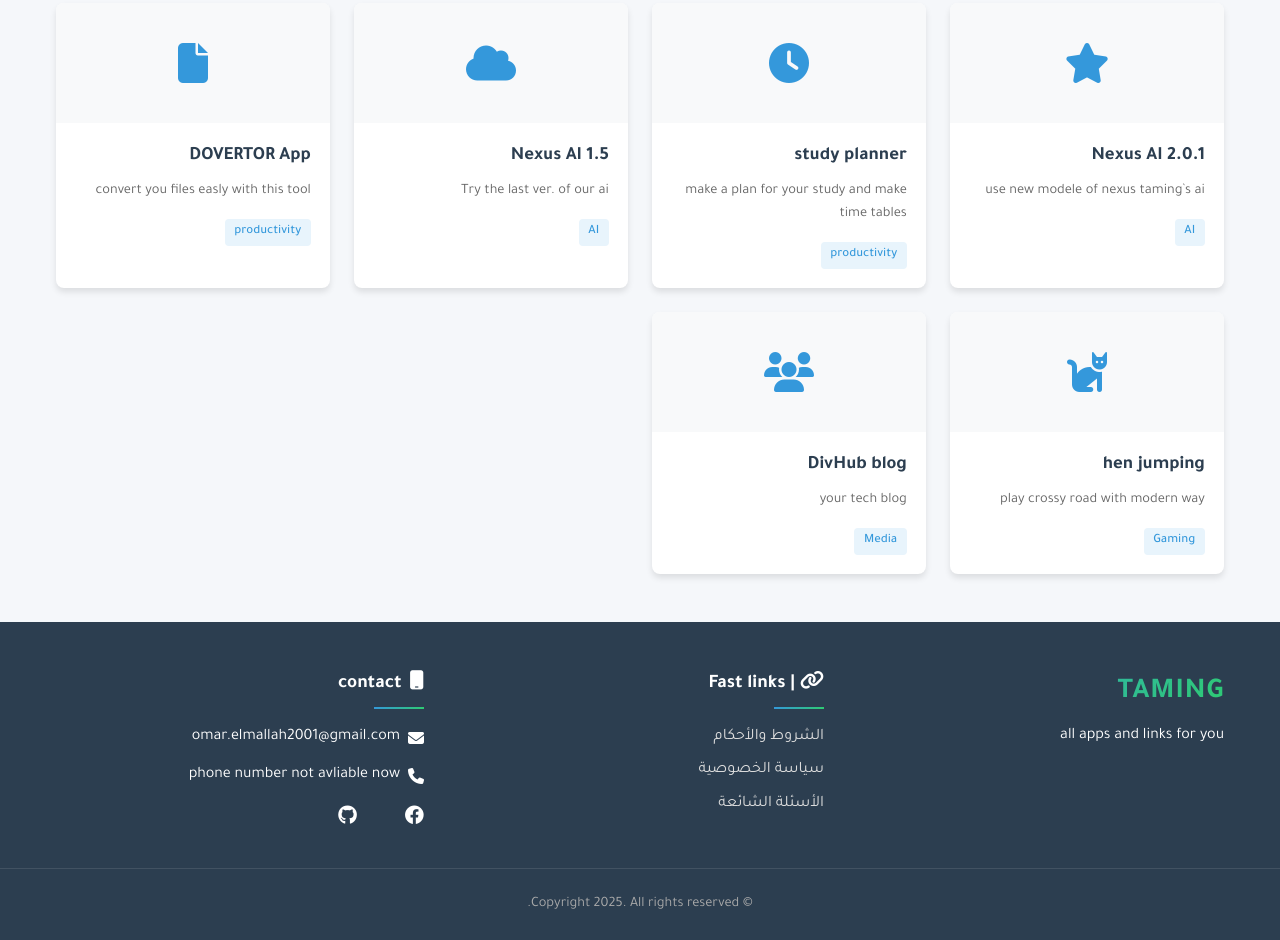
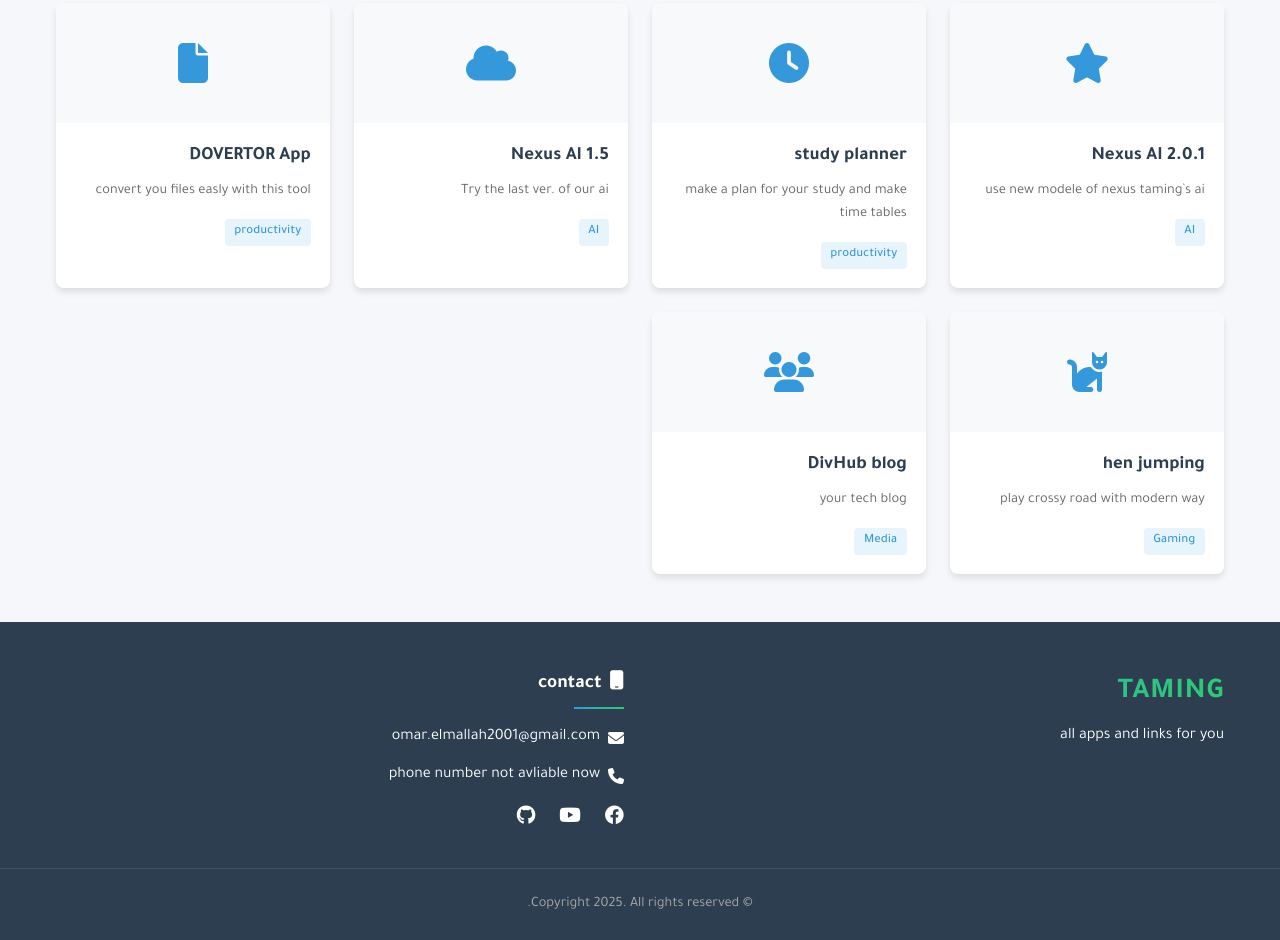
Before and after one commit to omar0elmallah/taming-offical-apps-and-links, a plain HTML site: page index.html in a window 1280 px wide. Shown: the part 564-1504 px from the top of the page. Drawn offline with Linux system fonts and the light colour scheme.

Commit message:
Update index.html

```diff
--- a/index.html
+++ b/index.html
@@ -496,12 +496,7 @@
                 <p>all apps and links for you</p>
             </div>
 
-            <div class="footer-links">
-                <h3><i class="fas fa-link"></i>   |    Fast links</h3>
-                <a href="#">الشروط والأحكام</a>
-                <a href="#">سياسة الخصوصية</a>
-                <a href="#">الأسئلة الشائعة</a>
-            </div>
+
 
             <div class="footer-contact">
                 <h3><i class="fas fa-mobile"></i>contact</h3>
@@ -509,7 +504,7 @@
                 <p><i class="fas fa-phone"></i> phone number not avliable now</p>
                 <div class="social-icons">
                     <a href="https://www.facebook.com/profile.php?id=61577430533360"><i class="fab fa-facebook"></i></a>
-                    <a href="https://www.youtube.com/@Taming_Technology"><i class="fab fa-YouTube"></i></a>
+                    <a href="https://www.youtube.com/@Taming_Technology"><i class="fab fa-youtube"></i></a>
                     <a href="https://github.com/omar0elmallah"><i class="fab fa-github"></i></a>
                 </div>
             </div>
```
